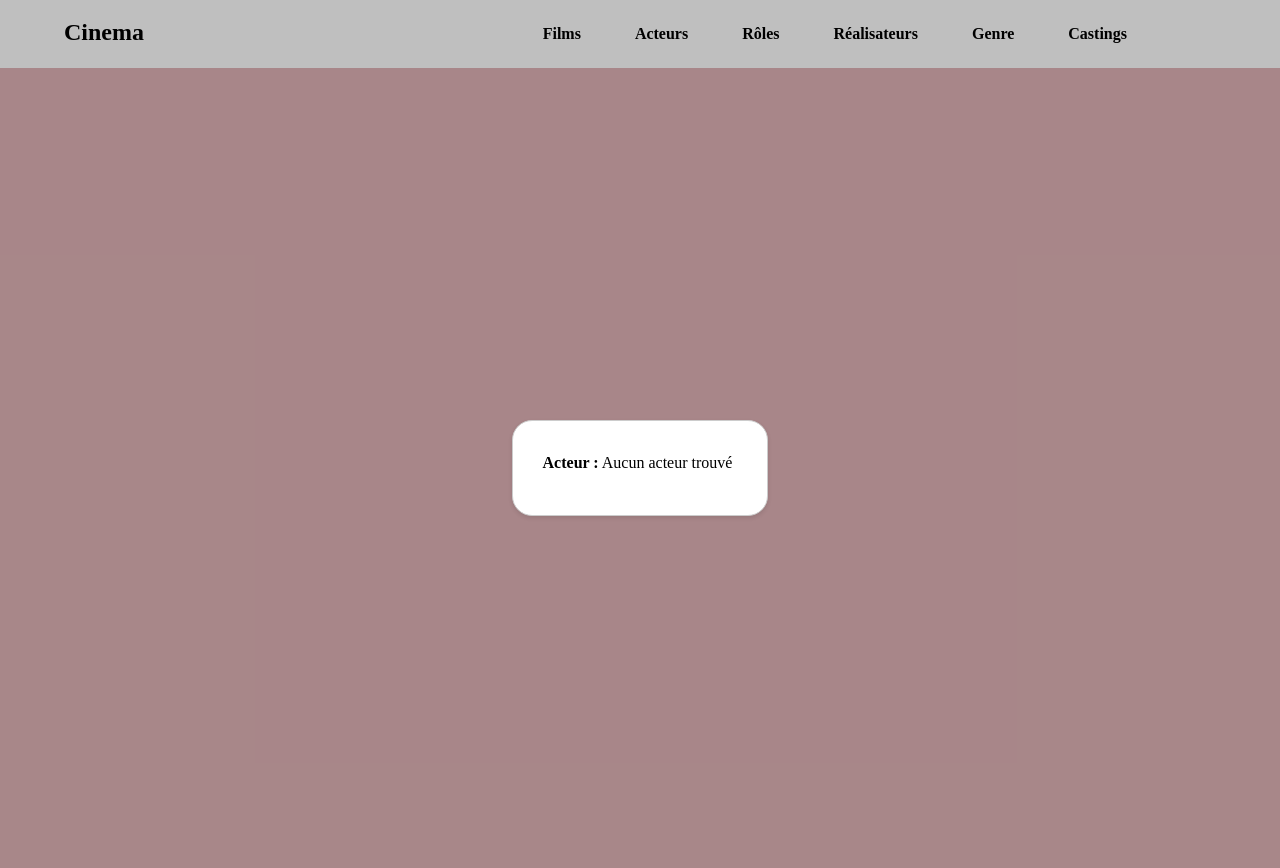
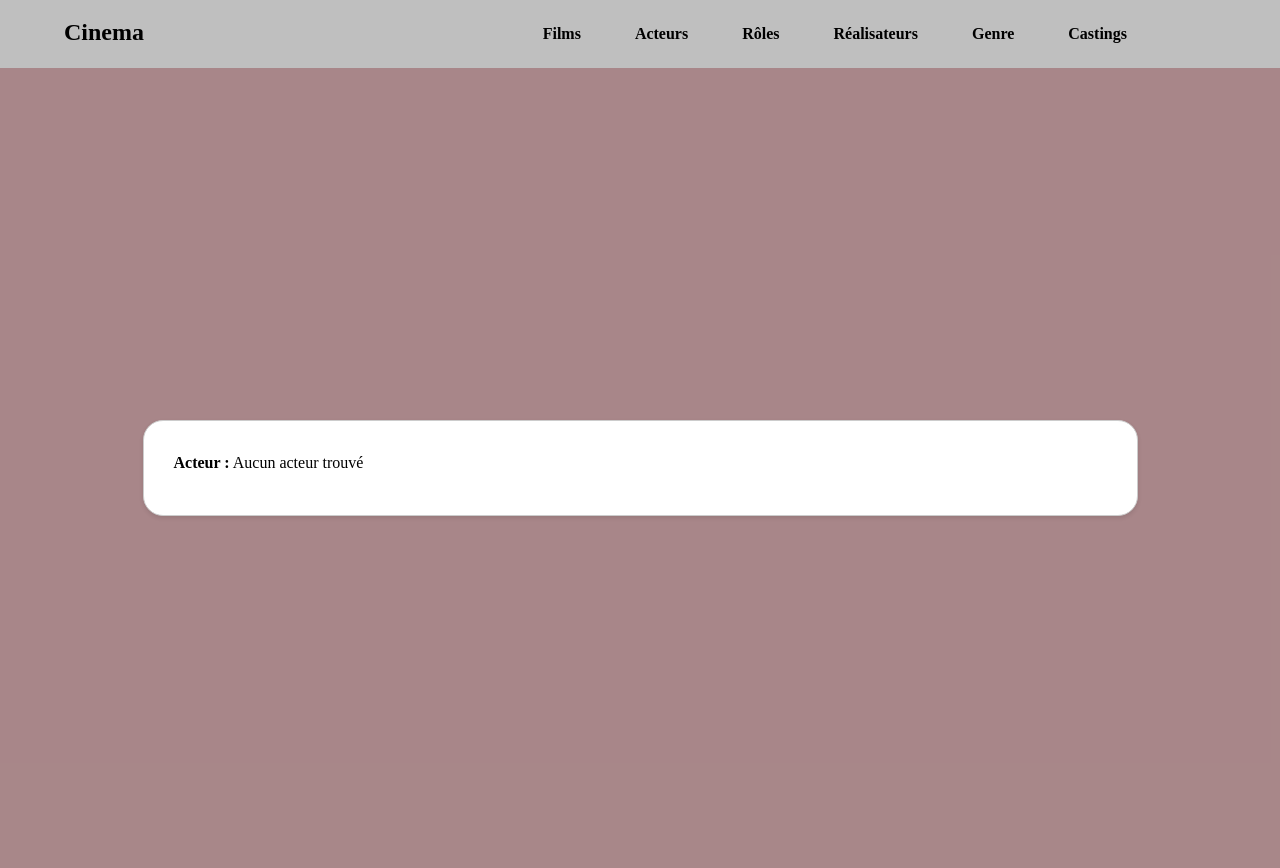
Before and after one commit to Kazae67/MVC_Cinema, a PHP site: template view/role/infosRole.php in a window 1280 px wide. Run offline with PHP 8.4, Linux system fonts and the light colour scheme; the template is opened without the code that fills it, so the values that code supplies are empty; some libraries are stand-ins or nearby versions.

Commit message:
ajustement taille card & content & film info

```diff
--- a/public/css/role/infosRole.css
+++ b/public/css/role/infosRole.css
@@ -9,6 +9,7 @@
     background-color: #fff;
     border: 1px solid #ccc;
     border-radius: 20px;
+    width:995px;
     padding: 20px;
     box-shadow: 0 2px 4px rgba(0, 0, 0, 0.1);
 
@@ -18,7 +19,9 @@
     font-size: 16px;
     line-height: 1.5;
     padding: 10px;
+    width:1000px;
 }
+
 
 .role-card-detail span {
     display: block;
@@ -62,6 +65,7 @@
 
 .film-info {
     margin-right: 5px;
+    width:920px;
 }
 
 .film-title {
```
